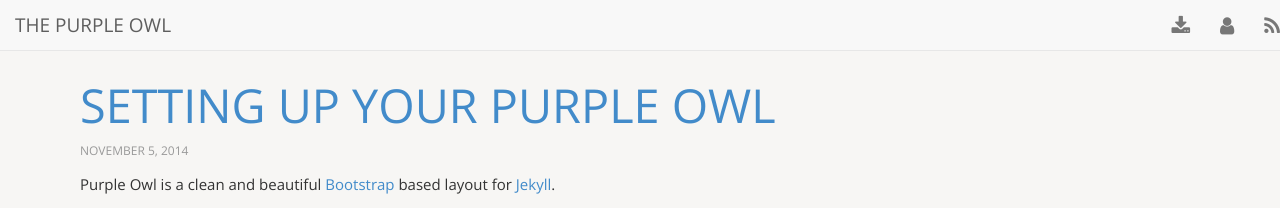
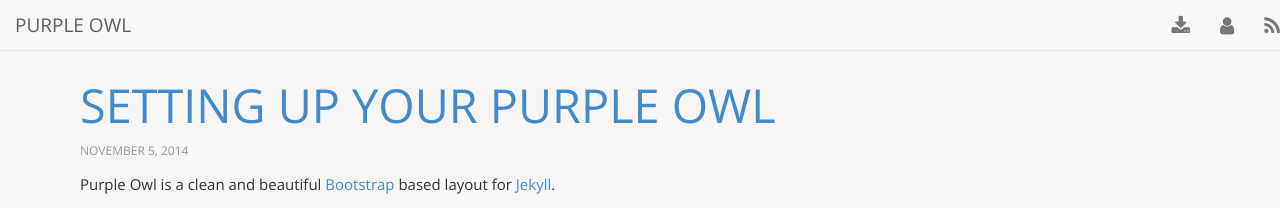
Before and after one commit to roachhd/purple-owl, a Jekyll site: the page built from _posts/2014-11-05-setting-up-your-purple-owl.md, in a window 1280 px wide. Shown: the top 208 px of the page. Built offline with Jekyll 4.4.1, drawn with Linux system fonts in a browser that asks for light colours; nearby versions of some CDN libraries; library files that are not in the unit come from our copies; Markdown is read by kramdown in place of the engine named in the settings; comment, search, counter and statistics services are not loaded.

Commit message:
Update _config.yml

```diff
--- a/_config.yml
+++ b/_config.yml
@@ -4,7 +4,7 @@ permalink: /purple-owl/posts/:title
 rdiscount:
   extensions: [smart]
 exclude: [ Gemfile, Gemfile.lock, gems, _assets, bower_components ]
-title:  The Purple Owl
+title:  Purple Owl
 production_url: http://roachhd.github.io/purple-owl/
 baseurl:  roachhd.github.io/purple-owl/
 description: "Blah blah blah blah blah blah blah blah blah blah blah blah blah blah."
```
